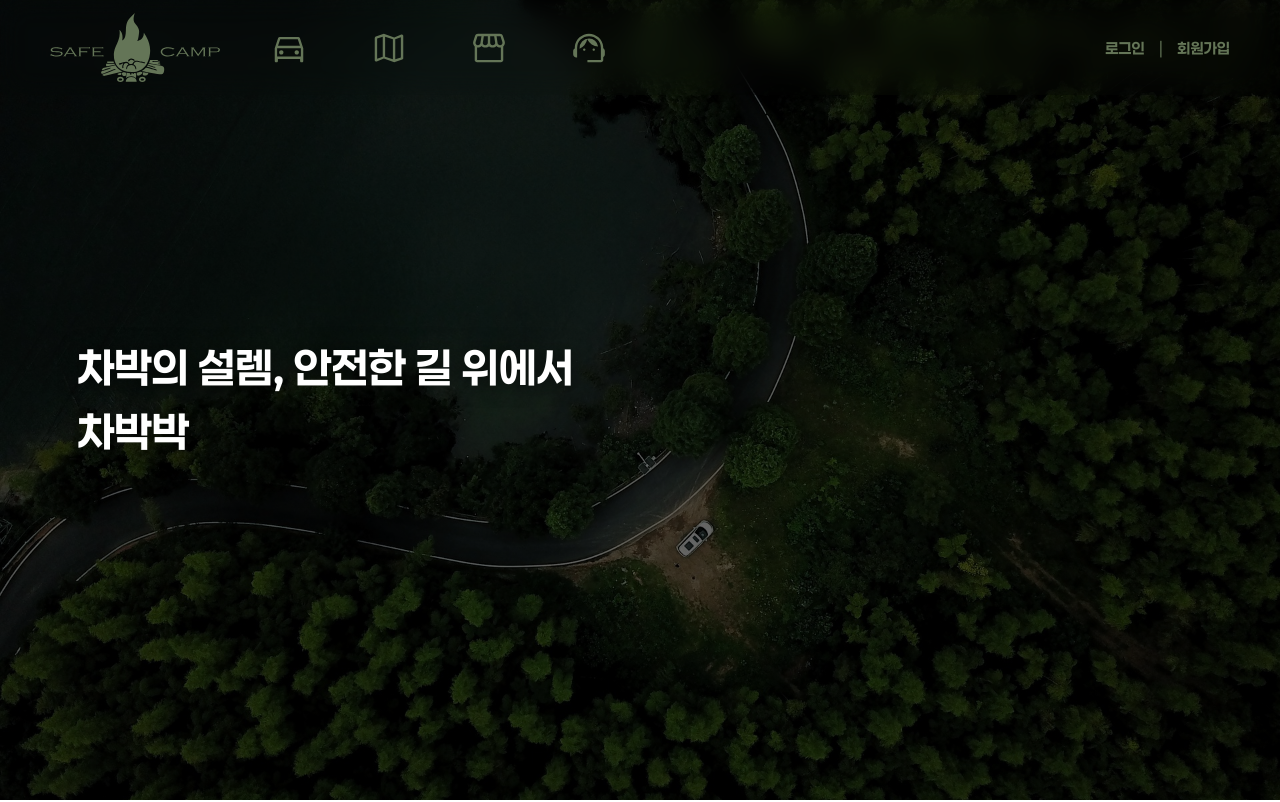
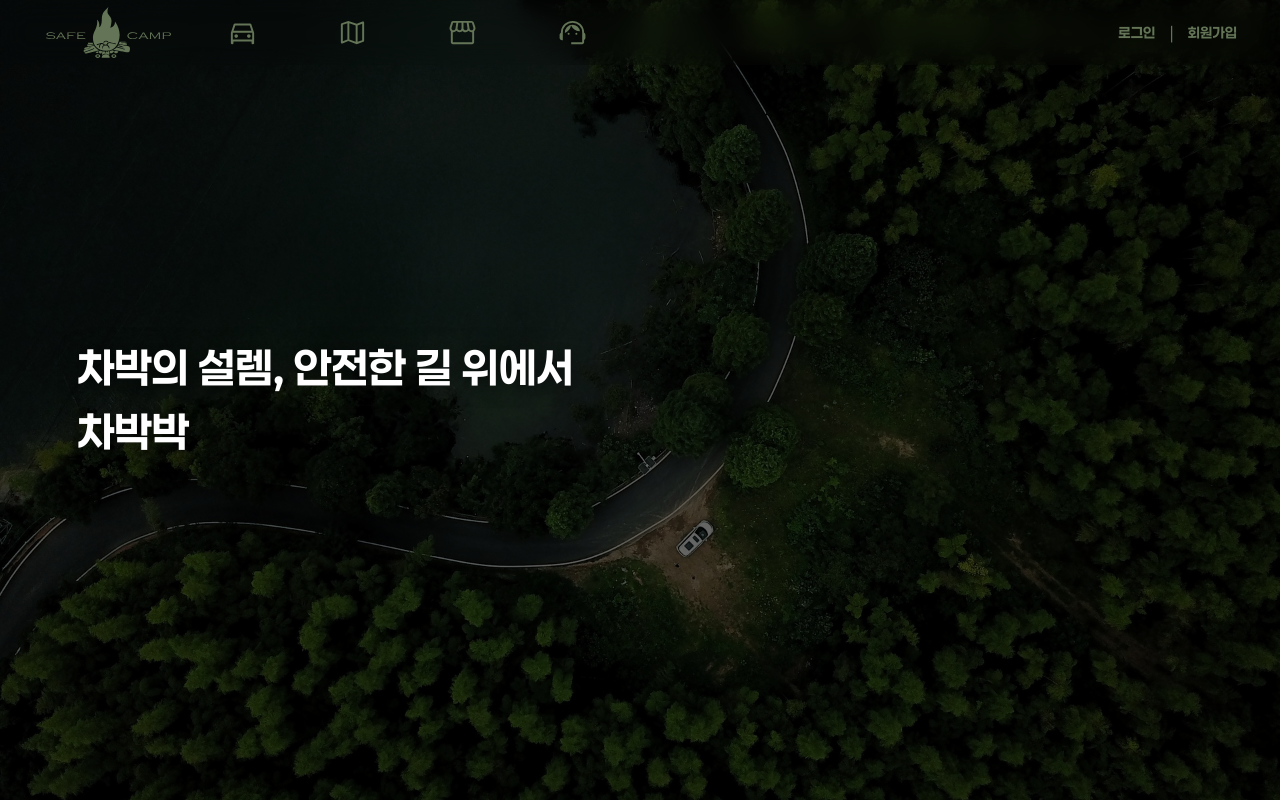
Before and after one commit to eunhyeon1020/Car-BakBak, a Vue app in the folder frontend/: page /main in a window 1280 px wide. Shown: the top 802 px of the page. Built offline with nearby package versions, Linux system fonts and the light colour scheme.

Commit message:
header 사이즈 조정

```diff
--- a/frontend/src/assets/css/header.css
+++ b/frontend/src/assets/css/header.css
@@ -20,13 +20,13 @@ ul {
 /* header 헤더 */
 #header {
   width: 100%;
-  height: 95px;
+  height: 65px;
   background-color: #ffffff00;
   backdrop-filter: blur(15px);
   box-sizing: border-box;
-  padding: 0 50px;
+  padding: 0 43px;
   position: fixed;
-  top: 0;
+  /* top: 0;  */
   z-index: 100;
 }
 
@@ -46,16 +46,16 @@ ul {
 }
 
 .gnb-logo {
-  min-width: 170px;
-  height: 95px;
+  min-width: 130px;
+  height: 65px;
   background: 50% 50% url(../images/차박박.svg) no-repeat;
-  background-size: 100%;
+  background-size: 96%;
   cursor: pointer;
 }
 
 .top-menu {
   text-align: center;
-  height: 70px;
+  height: 65px;
 }
 
 .top-menu>ul {
@@ -63,8 +63,8 @@ ul {
 }
 
 .top-menu>ul>li {
-  width: 100px;
-  height: 70px;
+  width: 110px;
+  height: 65px;
   line-height: 60px;
   display: inline-block;
   text-align: left;
@@ -113,10 +113,10 @@ ul {
 .notice-menu {
   display: inline-block;
   background-repeat: no-repeat;
-  background-size: 100%;
+  background-size: 81%;
   background-position: 50% 50%;
   width: 38px;
-  height: 70px;
+  height: 65px;
 }
 
 .about-menu {
@@ -137,7 +137,7 @@ ul {
 
 /* 로그인, 회원가입*/
 .gnb .header-right {
-  min-height: 95px;
+  min-height: 65px;
   display: flex;
   flex-direction: row;
   align-items: center;
@@ -148,8 +148,9 @@ ul {
 
 .gnb .header-right p {
   text-align: center;
-  font-size: 15px;
+  font-size: 14px;
   font-weight: bold;
   cursor: pointer;
   color: #647557;
+  white-space: nowrap;
 }
```
